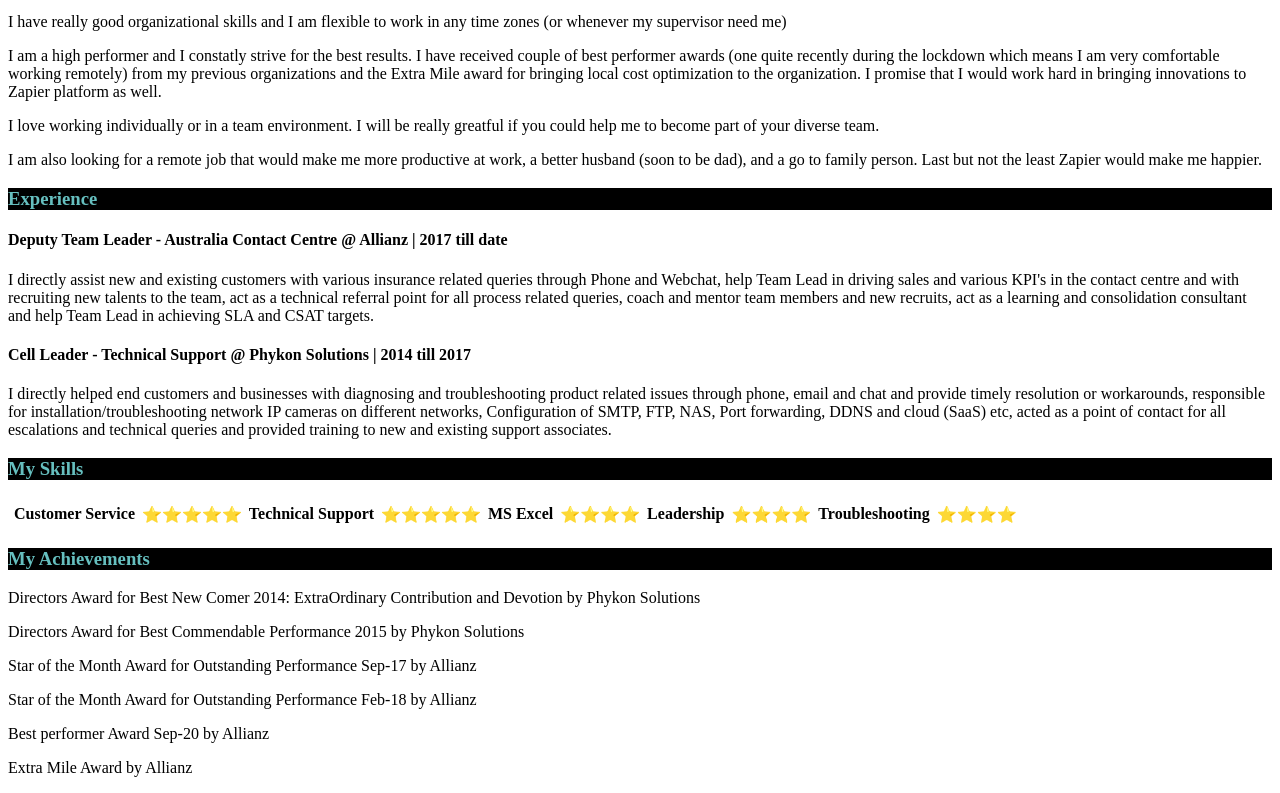
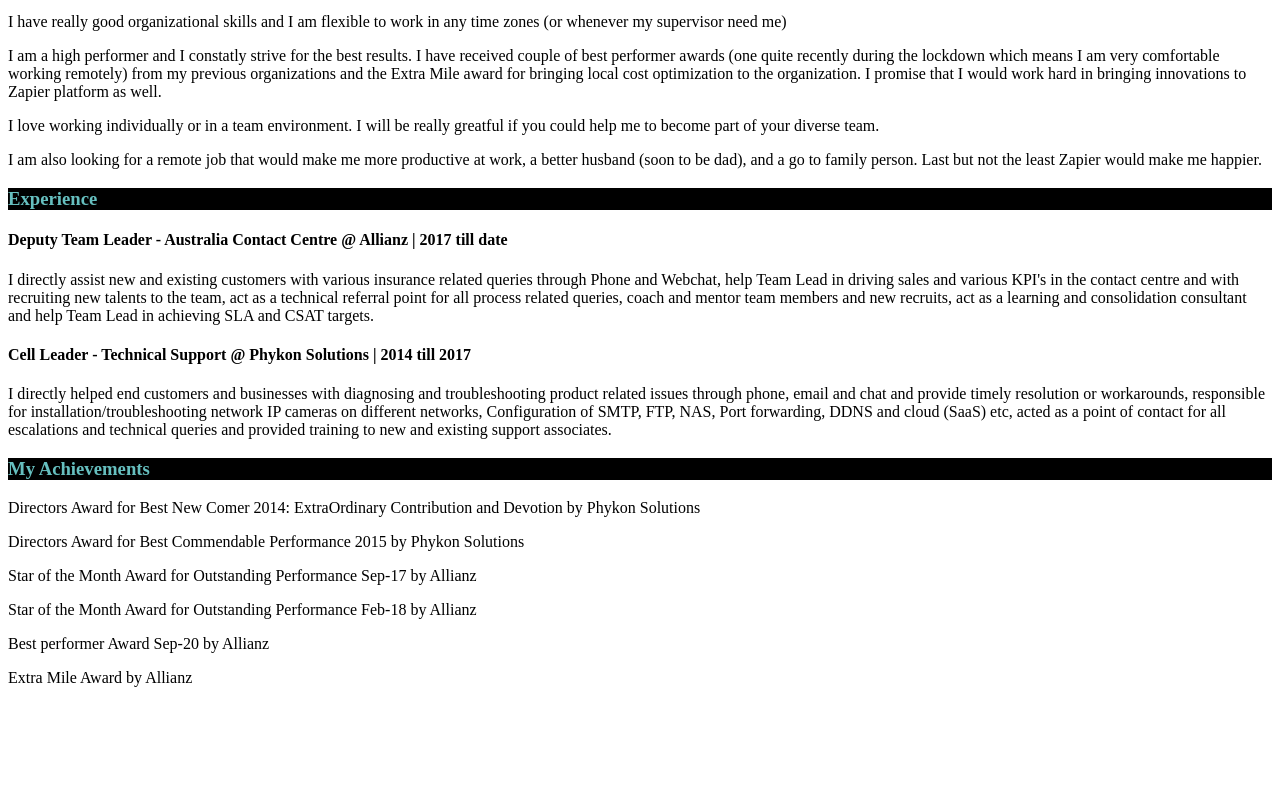
Before and after one commit to sreeishere/mycvzapier, a plain HTML site: page index.html in a window 1280 px wide. Shown: the part 474-1267 px from the top of the page. After the commit the page ends 1177 px from the top, so only its background shows below. Drawn offline with Linux system fonts and the light colour scheme.

Commit message:
Update index.html

```diff
--- a/index.html
+++ b/index.html
@@ -35,22 +35,6 @@
   <h4>Cell Leader - Technical Support @ Phykon Solutions | 2014 till 2017</h4>
   <p>I directly helped end customers and businesses with diagnosing and troubleshooting product related issues through phone, email and chat and provide timely resolution or workarounds, responsible for installation/troubleshooting network IP cameras on different networks, Configuration of SMTP, FTP, NAS, Port forwarding, DDNS and cloud (SaaS) etc, acted as a point of contact for all escalations and technical queries and provided training to new and existing support associates.</p>
 
-  <h3>My Skills</h3>
-  <table cellspacing="5">
-    <tr>
-      <td><b>Customer Service</b></td>
-      <td>⭐⭐⭐⭐⭐</td>
-      <td><b>Technical Support</b></td>
-      <td>⭐⭐⭐⭐⭐</td>
-      <td><b>MS Excel</b></td>
-      <td>⭐⭐⭐⭐</td>
-      <td><b>Leadership</b></td>
-      <td>⭐⭐⭐⭐</td>
-      <td><b>Troubleshooting</b></td>
-      <td>⭐⭐⭐⭐</td>
-    </tr>
-  </table>
-
   <h3>My Achievements</h3>
 <p>Directors Award for Best New Comer 2014: ExtraOrdinary Contribution and Devotion by Phykon Solutions</p>
 <p>Directors Award for Best Commendable Performance 2015 by Phykon Solutions</p>
```
